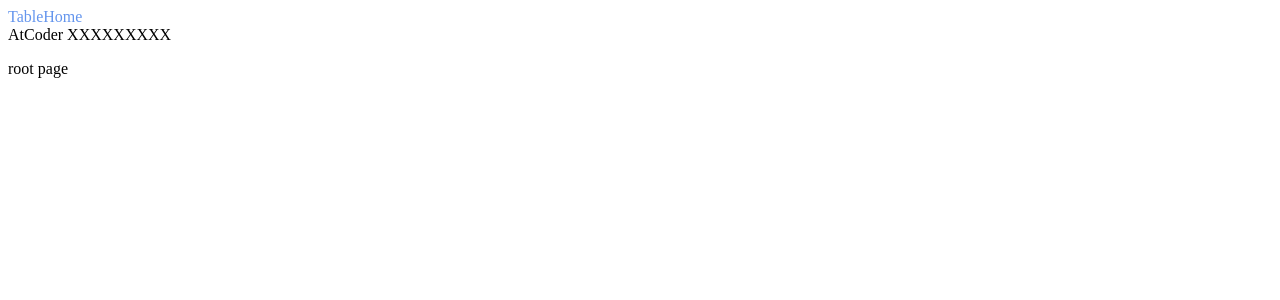
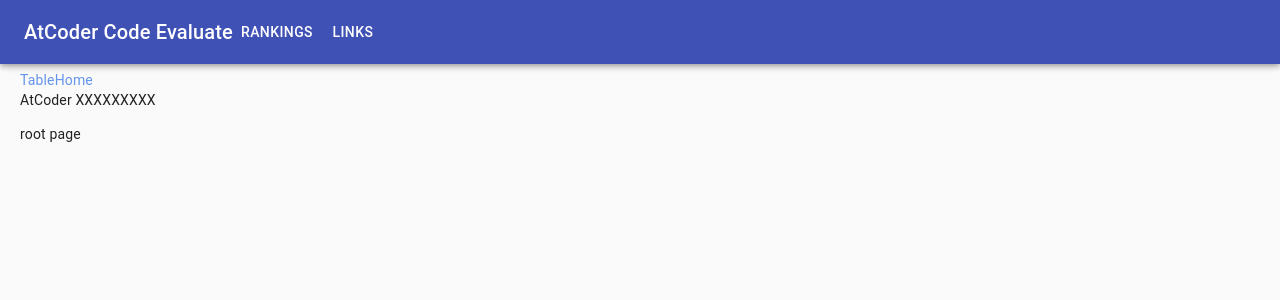
Before and after one commit to parsely1231/AtCoderCodeEvaluate, a React (Create React App) app in the folder frontend/: page / in a window 1280 px wide. Shown: the top 300 px of the page. Built offline with nearby package versions, Linux system fonts and the light colour scheme.

Commit message:
create NavigationBar

```diff
--- a/frontend/src/App.tsx
+++ b/frontend/src/App.tsx
@@ -7,6 +7,7 @@ import {
   Link,
 } from "react-router-dom";
 
+import { NavigationBar } from "./components/NavigationBar"
 import { ContestTable } from "./pages/TablePage/ContestTable"
 
 
@@ -29,6 +30,7 @@ console.log('APP page')
 const App = () => {
   return (
     <Router>
+      <NavigationBar/>
       <div className="container">
           <Link to="/table">Table</Link>
           <Link to="/">Home</Link>
--- /dev/null
+++ b/frontend/src/components/MyLinks.tsx
@@ -0,0 +1,50 @@
+import React from "react";
+import { Button, Menu, MenuItem, Link } from "@material-ui/core";
+
+
+interface LinkedMenuItemProps {
+  href: string;
+  text: string;
+}
+
+const LinkedMenuItem: React.FC<LinkedMenuItemProps> = ({ href, text }) => {
+  return (
+    <Link href={href} target={"_blank"} rel={"noopener"}>
+      <MenuItem>{text}</MenuItem>
+    </Link>
+  )
+}
+
+export const MyLinks: React.FC = () => {
+  const [anchorEl, setAnchorEl] = React.useState<null | HTMLElement>(null);
+
+  const handleClick = (event: React.MouseEvent<HTMLButtonElement>) => {
+    setAnchorEl(event.currentTarget);
+  };
+
+  const handleClose = () => {
+    setAnchorEl(null);
+  };
+
+  return (
+    <>
+      <Button className="nav-button" aria-controls="link-menu" aria-haspopup="true" onClick={handleClick}>
+        Links
+      </Button>
+      <Menu
+        id="link-menu"
+        anchorEl={anchorEl}
+        keepMounted
+        open={Boolean(anchorEl)}
+        onClose={handleClose}
+      >
+        <LinkedMenuItem href={"https://atcoder.jp/"} text={"AtCoder"}/>
+        <LinkedMenuItem href={"https://kenkoooo.com/atcoder"} text={"AtCoder Problems"}/>
+        <LinkedMenuItem href={"http://aoj-icpc.ichyo.jp"} text={"AOJ-ICPC"}/>
+        <LinkedMenuItem href={"https://github.com/parsely1231/AtCoderCodeEvaluate"} text={"GitHub"}/>
+        <LinkedMenuItem href={"https://twitter.com/it_parsely"} text={"Admin twitter"}/>
+
+      </Menu>
+    </>
+  )
+}
--- /dev/null
+++ b/frontend/src/components/NavigationBar.tsx
@@ -0,0 +1,79 @@
+import React, { Children } from 'react';
+import AppBar from '@material-ui/core/AppBar';
+import Toolbar from '@material-ui/core/Toolbar';
+import Typography from '@material-ui/core/Typography';
+import { makeStyles, Theme, createStyles } from '@material-ui/core/styles';
+import CssBaseline from '@material-ui/core/CssBaseline';
+import useScrollTrigger from '@material-ui/core/useScrollTrigger';
+
+import Zoom from '@material-ui/core/Zoom';
+
+import { MyLinks } from "./MyLinks"
+import { Rankings } from "./Rankings"
+
+interface Props {
+  /**
+   * Injected by the documentation to work in an iframe.
+   * You won't need it on your project.
+   */
+  window?: () => Window;
+  children: React.ReactElement[];
+}
+
+const useStyles = makeStyles((theme: Theme) =>
+  createStyles({
+    root: {
+      position: 'fixed',
+      bottom: theme.spacing(2),
+      right: theme.spacing(2),
+    },
+  }),
+);
+
+interface ScrollTopProps {
+  window: () => Window;
+}
+
+const ScrollTop: React.FC<ScrollTopProps> = ({window}) => {
+  const classes = useStyles();
+  // Note that you normally won't need to set the window ref as useScrollTrigger
+  // will default to window.
+  // This is only being set here because the demo is in an iframe.
+  const trigger = useScrollTrigger({
+    target: window ? window() : undefined,
+    disableHysteresis: true,
+    threshold: 100,
+  });
+
+  const handleClick = (event: React.MouseEvent<HTMLDivElement>) => {
+    const anchor = ((event.target as HTMLDivElement).ownerDocument || document).querySelector(
+      '#back-to-top-anchor',
+    );
+
+    if (anchor) {
+      anchor.scrollIntoView({ behavior: 'smooth', block: 'center' });
+    }
+  };
+
+  return (
+    <Zoom in={trigger}>
+      <div onClick={handleClick} role="presentation" className={classes.root}>
+      </div>
+    </Zoom>
+  );
+}
+
+export const NavigationBar: React.FC = () => {
+  return (
+    <div>
+      <CssBaseline />
+      <AppBar id="back-to-top-anchor">
+        <Toolbar>
+          <Typography variant="h6">AtCoder Code Evaluate</Typography>
+          <Rankings/>
+          <MyLinks/>
+        </Toolbar>
+      </AppBar>
+    </div>
+  );
+}
--- /dev/null
+++ b/frontend/src/components/Rankings.tsx
@@ -0,0 +1,48 @@
+import React from "react";
+import { Link } from "react-router-dom"
+import { Button, Menu, MenuItem } from "@material-ui/core";
+
+
+interface LinkedMenuItemProps {
+  to: string;
+  text: string;
+}
+
+const ToLinkMenuItem: React.FC<LinkedMenuItemProps> = ({ to, text }) => {
+  return (
+    <Link to={to}>
+      <MenuItem>{text}</MenuItem>
+    </Link>
+  )
+}
+
+export const Rankings: React.FC = () => {
+  const [anchorEl, setAnchorEl] = React.useState<null | HTMLElement>(null);
+
+  const handleClick = (event: React.MouseEvent<HTMLButtonElement>) => {
+    setAnchorEl(event.currentTarget);
+  };
+
+  const handleClose = () => {
+    setAnchorEl(null);
+  };
+
+  return (
+    <>
+      <Button className="nav-button" aria-controls="ranking-menu" aria-haspopup="true" onClick={handleClick}>
+        Rankings
+      </Button>
+      <Menu
+        id="ranking-menu"
+        anchorEl={anchorEl}
+        keepMounted
+        open={Boolean(anchorEl)}
+        onClose={handleClose}
+      >
+        <ToLinkMenuItem to={"/ranking/codesize"} text={"Code Size"}/>
+        <ToLinkMenuItem to={"/ranking/exectime"} text={"Exec Time"}/>
+
+      </Menu>
+    </>
+  )
+}
--- a/frontend/src/index.css
+++ b/frontend/src/index.css
@@ -1,4 +1,5 @@
 .container {
+  padding: 70px 20px 20px 20px;
   height: 100%;
 }
 
@@ -85,4 +86,8 @@
 .container .table {
   background-color: rosybrown;
 }
+
+.nav-button span {
+  color: white;
+}
 /*# sourceMappingURL=index.css.map */
--- a/frontend/src/index.scss
+++ b/frontend/src/index.scss
@@ -1,4 +1,5 @@
 .container {
+  padding: 70px 20px 20px 20px;
   height: 100%;
 
   & .MuiButton-contained:focus {
@@ -84,3 +85,9 @@
 
   }
 }
+
+.nav-button {
+  & span {
+    color: white;
+  }
+}
```
Also changed, not shown: 1 other file (tests, documents, lock files or other folders). Lines whose indentation alone changed are shown as unchanged.
